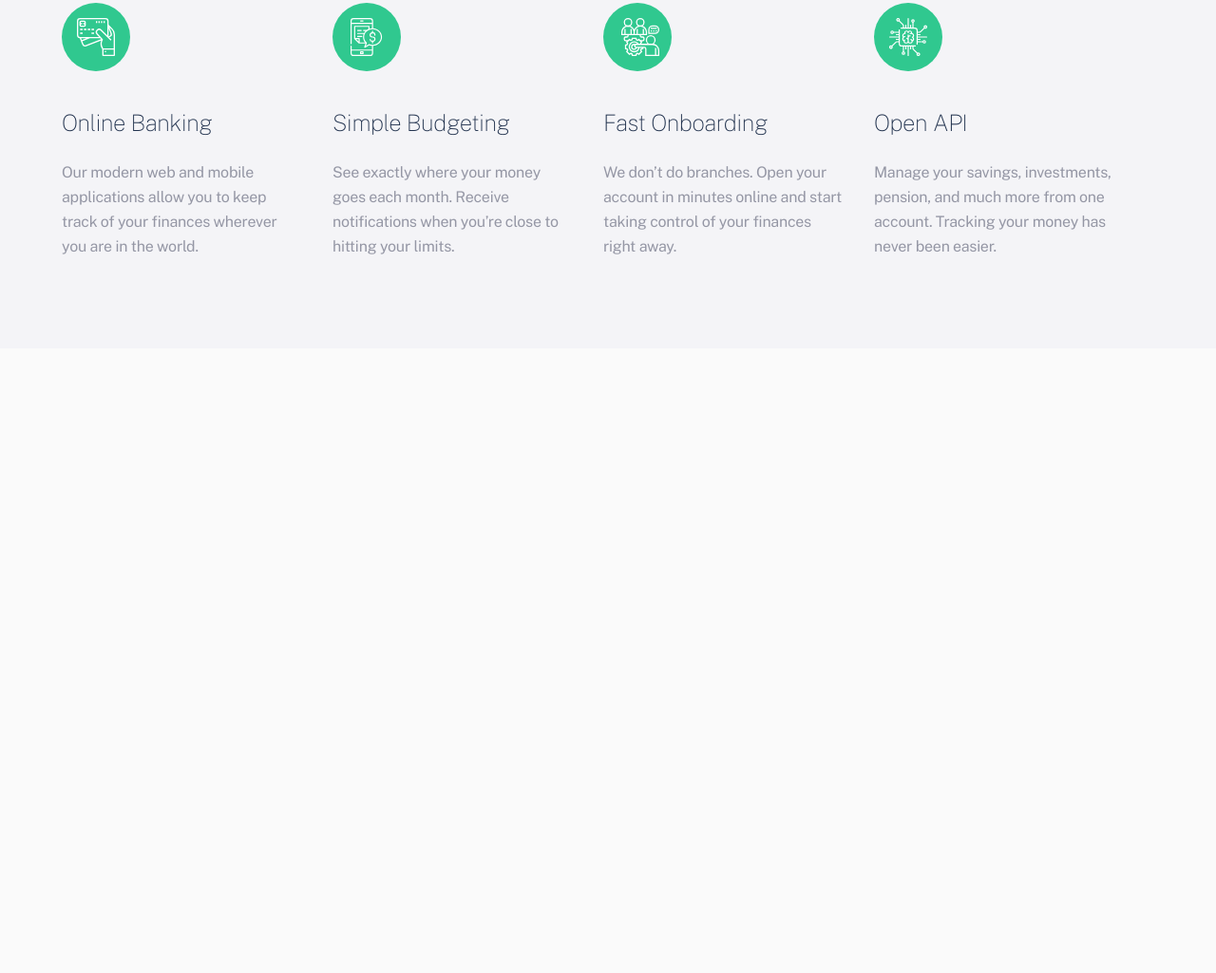
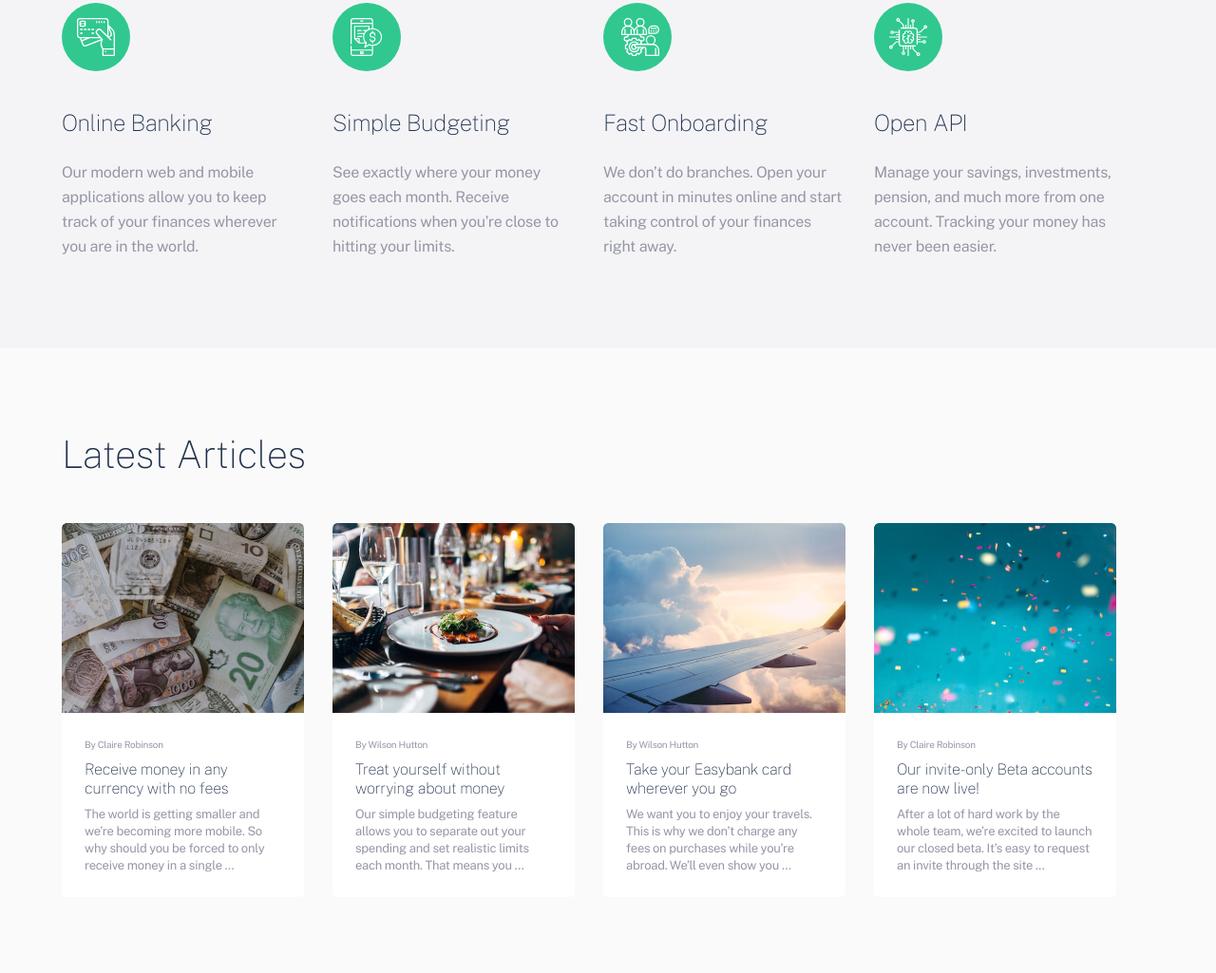
Before and after one commit to fedikcha/Easybank-loyihasi, a plain HTML site: page index.html in a window 1280 px wide. Shown: the part 1040-2065 px from the top of the page at 95% size. Before the commit the page ends 1407 px from the top, so only its background shows below. Drawn offline with Linux system fonts and the light colour scheme; a script that the page names is missing; files whose address does not match are found by name.

Commit message:
Add articles-grid and index-articles

```diff
--- a/index.html
+++ b/index.html
@@ -88,6 +88,64 @@
         </ul>
       </div>
     </section>
+
+
+    <!-- index-articles -->
+    <section class="index-articles">
+      <div class="container">
+        <h2 class="index-articles__title">Latest Articles</h2>
+        <ul class="article-cards-grid">
+          <li class="article-cards-grid__item">
+            <div class="article-card">
+              <img class="article-card__img" src="poper-money.jpg" alt="Poper money" width="255" height="200" srcset="poper-money.jpg 1x, poper-money@2x.jpg 2x">
+              <div class="article-card__content">
+                <h3 class="article-card__title">
+                  <a href="#" class="article-card__link">Receive money in any currency with no fees</a>
+                </h3>
+                <p class="article-card__author">By Claire Robinson</p>
+                <p class="article-card__excerpt">The world is getting smaller and we’re becoming more mobile. So why should you be forced to only receive money in a single …</p>
+              </div>
+            </div>
+          </li>
+          <li class="article-cards-grid__item">
+            <div class="article-card">
+              <img class="article-card__img" src="cafe-table.jpg" alt="Cafe table whith plate" width="255" height="200" srcset="cafe-table.jpg 1x, cafe-table@2x.jpg 2x">
+              <div class="article-card__content">
+                <h3 class="article-card__title">
+                  <a href="#" class="article-card__link">Treat yourself without worrying about money</a>
+                </h3>
+                <p class="article-card__author">By Wilson Hutton</p>
+                <p class="article-card__excerpt">Our simple budgeting feature allows you to separate out your spending and set realistic limits each month. That means you …</p>
+              </div>
+            </div>
+          </li>
+          <li class="article-cards-grid__item">
+            <div class="article-card">
+              <img class="article-card__img" src="plane-wing.jpg" alt="Plane wing" width="255" height="200" srcset="plane-wing.jpg 1x, plane-wing@2x.jpg 2x">
+              <div class="article-card__content">
+                <h3 class="article-card__title">
+                  <a href="#" class="article-card__link">Take your Easybank card wherever you go</a>
+                </h3>
+                <p class="article-card__author">By Wilson Hutton</p>
+                <p class="article-card__excerpt">We want you to enjoy your travels. This is why we don’t charge any fees on purchases while you’re abroad. We’ll even show you …</p>
+              </div>
+            </div>
+          </li>
+          <li class="article-cards-grid__item">
+            <div class="article-card">
+              <img class="article-card__img" src="party-sparkles.jpg" alt="Partly sparkles" width="255" height="200" srcset="party-sparkles.jpg 1x, party-sparkles@2x.jpg 2x">
+              <div class="article-card__content">
+                <h3 class="article-card__title">
+                  <a href="#" class="article-card__link">Our invite-only Beta accounts are now live!</a>
+                </h3>
+                <p class="article-card__author">By Claire Robinson</p>
+                <p class="article-card__excerpt">After a lot of hard work by the whole team, we’re excited to launch our closed beta. It’s easy to request an invite through the site ...</p>
+              </div>
+            </div>
+          </li>
+        </ul>
+      </div>
+    </section>
   </main>
 
 
--- a/styles.css
+++ b/styles.css
@@ -217,6 +217,77 @@ select:-webkit-autofill:focus{
 }
 
 
+/* articles-grid */
+.article-cards-grid {
+  display: flex;
+  /* flex-wrap: wrap; */
+  padding: 0;
+  margin: 0;
+  margin-left: -30px;
+  list-style: none;
+}
+
+.article-cards-grid__item {
+  width: 100%;
+  max-width: 255px;
+  margin-left: 30px;
+}
+
+/* article-card */
+.article-card {
+  background-color: #fff;
+  border-radius: 5px;
+  overflow: hidden;
+}
+
+.article-card__img {
+  width: 255px;
+  height: 200px;
+  object-fit: cover;
+  display: block;
+}
+
+.article-card__content {
+  display: flex;
+  flex-direction: column;
+  padding: 24px;
+}
+
+.article-card__title {
+  margin-top: 0;
+  margin-bottom: 8px;
+  font-size: 16px;
+  line-height: 20px;
+  font-weight: 100;
+}
+
+.article-card__link {
+  display: inline-block;
+  text-decoration: none;
+  color: var(--black);
+}
+.article-card__link:hover{
+  color: var(--green);
+}
+.article-card__link:active{
+  opacity: 0.6;
+}
+
+.article-card__author {
+  order: -1;
+  margin-top: 0;
+  margin-bottom: 8px;
+  font-size: 10px;
+  line-height: 18px;
+}
+
+.article-card__excerpt {
+  margin: 0;
+  font-size: 13px;
+  line-height: 18px;
+}
+
+
 
 /* site-header */
 .site-header {
@@ -365,6 +436,23 @@ select:-webkit-autofill:focus{
 }
 
 
+/* index-articles */
+.index-articles {
+  padding-top: 80px;
+  padding-bottom: 80px;
+}
+
+.index-articles__title {
+  margin-top: 0;
+  margin-bottom: 40px;
+  font-size: 40px;
+  line-height: 64px;
+  font-weight: 100;
+  color: var(--black);
+}
+
+
+
 
 
 
```
Also changed, not shown: cafe-table.jpg (added), cafe-table@2x.jpg (added), party-sparkles.jpg (added), party-sparkles@2x.jpg (added), plane-wing.jpg (added), plane-wing@2x.jpg (added), poper-money.jpg (added), poper-money@2x.jpg (added).
